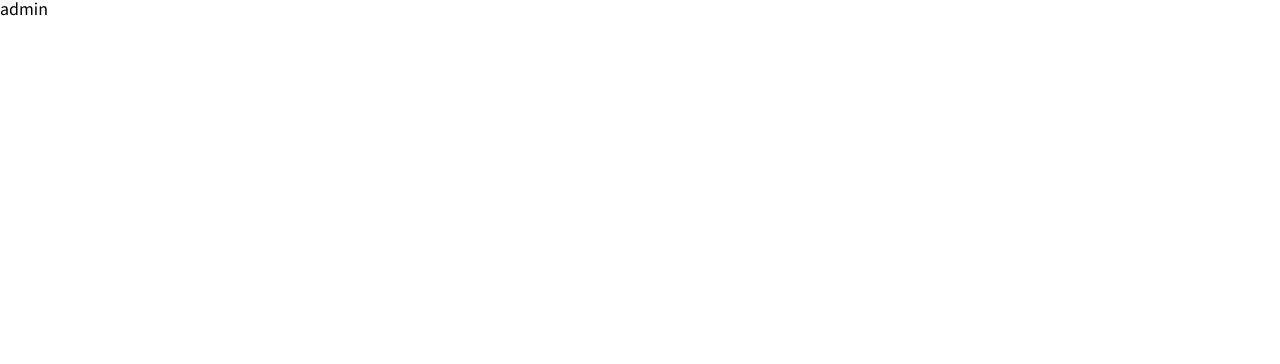
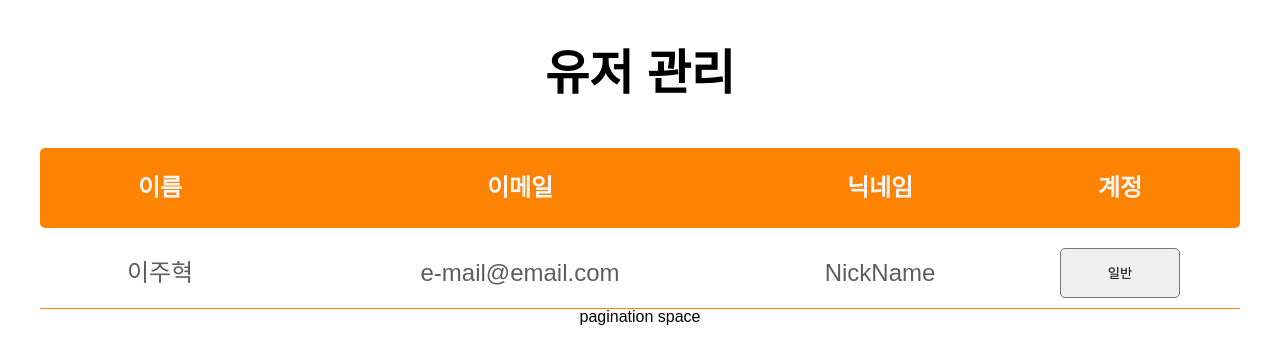
Before and after one commit to nowirte/MaeilMail, a React (Create React App) app in the folder client/: page /AdminManageAccount in a window 1280 px wide. Shown: the top 364 px of the page. Built offline with nearby package versions, Linux system fonts and the light colour scheme.

Commit message:
[#25] feat: 회원관리 레이아웃

```diff
--- a/client/src/pages/AdminManageAccount/index.jsx
+++ b/client/src/pages/AdminManageAccount/index.jsx
@@ -1,7 +1,90 @@
 import React from 'react';
+import styled from 'styled-components';
+
+const Container = styled.div`
+  display: flex;
+  align-items: center;
+  justify-content: center;
+  flex-direction: column;
+`;
+
+const Title = styled.h1`
+  font-size: 3rem;
+  font-weight: bolder;
+  margin: 50px;
+`;
+
+const UserInfoTitle = styled.div`
+  display: grid;
+  grid-template-columns: 1fr 2fr 1fr 1fr;
+  align-items: center;
+  text-align: center;
+
+  background-color: #ff8303;
+
+  width: 1200px;
+  height: 80px;
+
+  font-size: 1.5rem;
+  color: whitesmoke;
+  font-weight: bold;
+  border-radius: 5px;
+`;
+
+const UserInfoContents = styled.div`
+  display: grid;
+  grid-template-columns: 1fr 2fr 1fr 1fr;
+  align-items: center;
+  text-align: center;
+
+  width: 1200px;
+  height: 80px;
+
+  border-bottom: 1px solid #ff8303;
+  color: #000000a2;
+
+  font-size: 1.5rem;
+`;
+
+const UserInfoItems = styled.div`
+  margin: 20px;
+`;
+
+const UserState = styled.select`
+  width: 120px;
+  height: 50px;
+
+  border-radius: 5px;
+  text-align: center;
+
+  appearance: none;
+`;
 
 const AdminManageAccount = () => {
-  return <div>admin</div>;
+  return (
+    <Container>
+      <Title>유저 관리</Title>
+      <UserInfoTitle>
+        <UserInfoItems>이름</UserInfoItems>
+        <UserInfoItems>이메일</UserInfoItems>
+        <UserInfoItems>닉네임</UserInfoItems>
+        <UserInfoItems>계정</UserInfoItems>
+      </UserInfoTitle>
+      <UserInfoContents>
+        <UserInfoItems>이주혁</UserInfoItems>
+        <UserInfoItems>e-mail@email.com</UserInfoItems>
+        <UserInfoItems>NickName</UserInfoItems>
+        <UserInfoItems>
+          <UserState>
+            <option value="normal">일반</option>
+            <option value="admin">관리자</option>
+            <option value="stop">제제</option>
+          </UserState>
+        </UserInfoItems>
+      </UserInfoContents>
+      <div>pagination space</div>
+    </Container>
+  );
 };
 
 export default AdminManageAccount;
```
